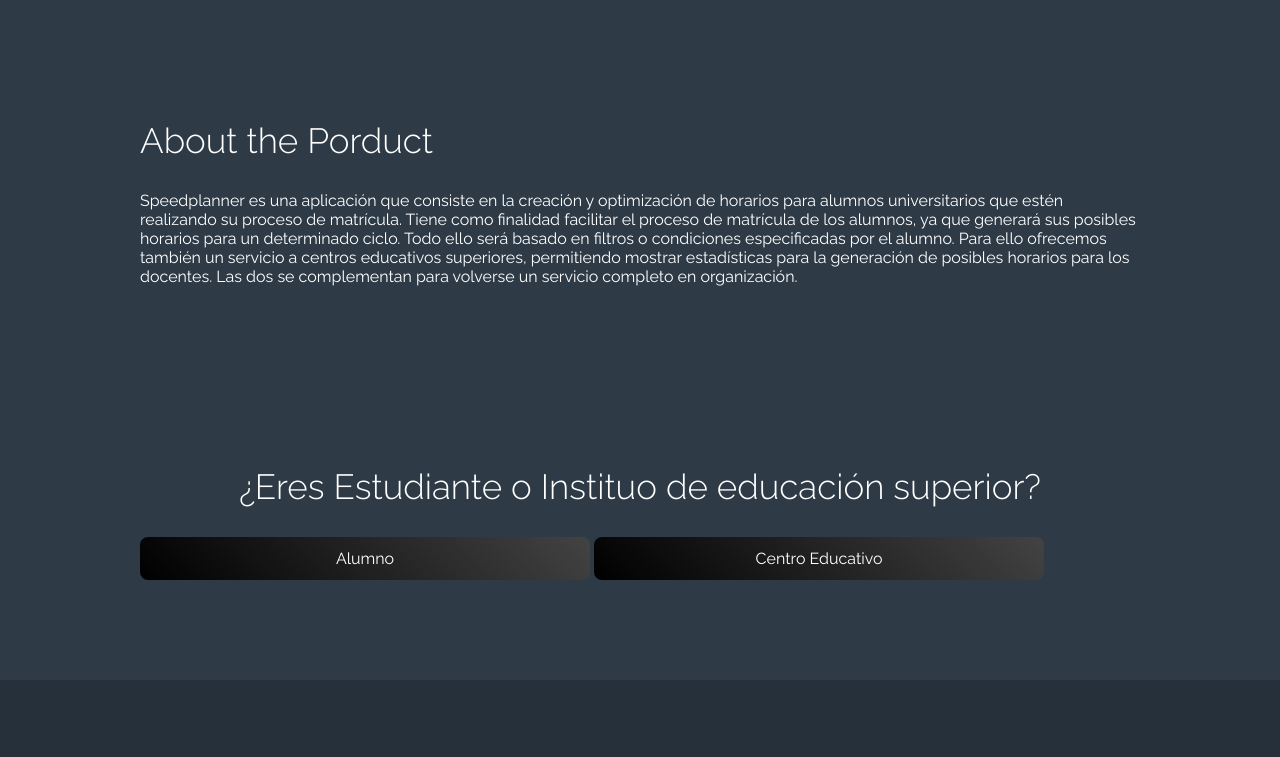
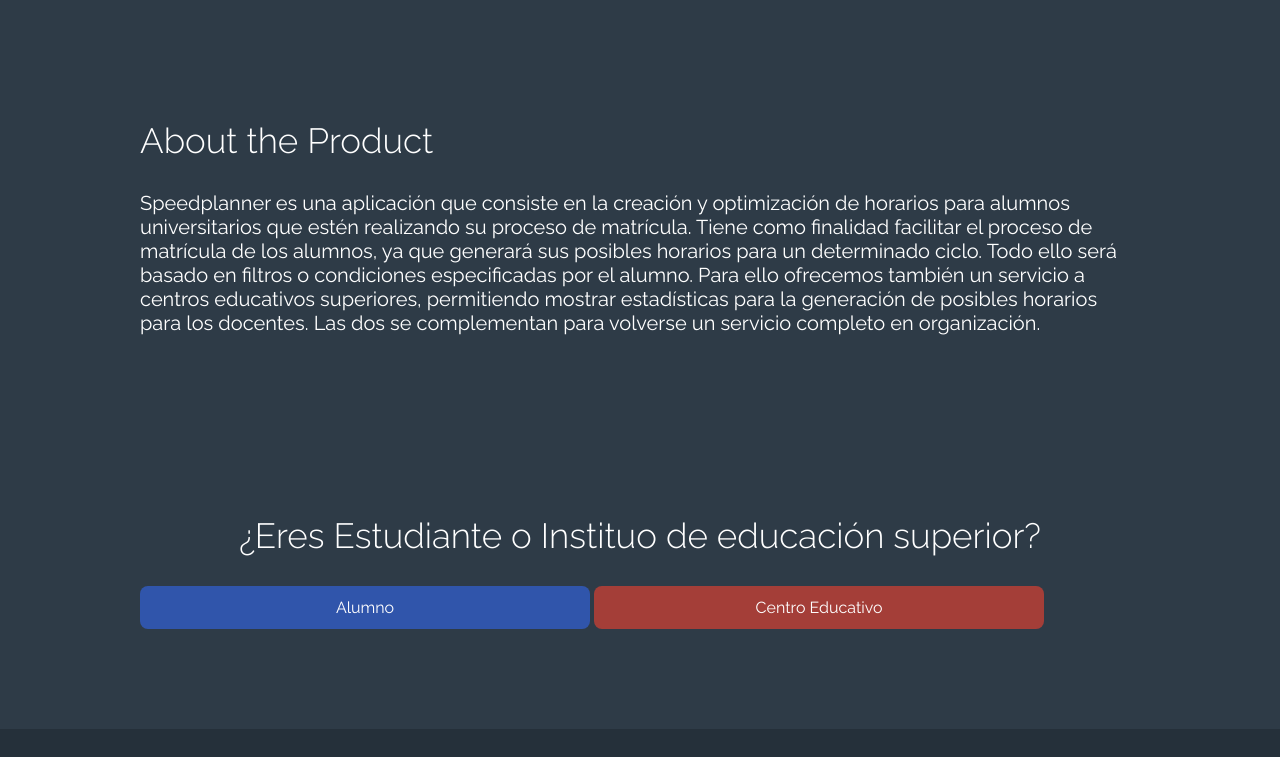
Before and after one commit to GinoQuispe21/Landing-Page-SpeedPlanner---SI653, a plain HTML site: page index.html in a window 1280 px wide. Shown: the part 540-1297 px from the top of the page. Drawn offline with Linux system fonts and the light colour scheme.

Commit message:
Update gh-page

```diff
--- a/estilos.css
+++ b/estilos.css
@@ -132,7 +132,9 @@
 .contenedor{
     padding: 80px 0;
 }
-
+.parrafo{
+    font-size: 20px;
+}
 .titulo{
     font-weight: 300;
     font-size: 35px;
@@ -190,7 +192,7 @@
 .CTAalumno{
     text-decoration:  none;
     text-align: center;
-    background-image: linear-gradient(45deg, rgb(0, 0, 0) 0%, rgb(67, 67, 67) 100%);
+    background-image: linear-gradient(45deg, #3055AB 0%, #3055AB 100%);
     padding: 12px 15px;
     border-radius: 8px;
     color: #fff;
@@ -203,7 +205,7 @@
 .CTAinstituto{
     text-decoration: none;
     text-align: center;
-    background-image: linear-gradient(45deg, rgb(0, 0, 0) 0%, rgb(67, 67, 67) 100%);
+    background-image: linear-gradient(45deg, #A43E38 0%, #A43E38 100%);
     padding: 12px 15px;
     border-radius: 8px;
     color: #fff;
--- a/index.html
+++ b/index.html
@@ -34,7 +34,7 @@
 
     <section class="info">
         <div class="contenedor">
-            <h2 class="titulo left">About the Porduct</h2>
+            <h2 class="titulo left">About the Product</h2>
             <p class="parrafo">Speedplanner es una aplicación que consiste en la creación y optimización de horarios para alumnos universitarios que estén realizando su proceso de matrícula. Tiene como finalidad facilitar el proceso de matrícula de los alumnos, ya que generará sus posibles horarios para un determinado ciclo. Todo ello será basado en filtros o condiciones especificadas por el alumno. Para ello ofrecemos también un servicio a centros educativos superiores, permitiendo mostrar estadísticas para la generación de posibles horarios para los docentes. Las dos se complementan para volverse un servicio completo en organización.</p>
         </div>
     </section>
```
